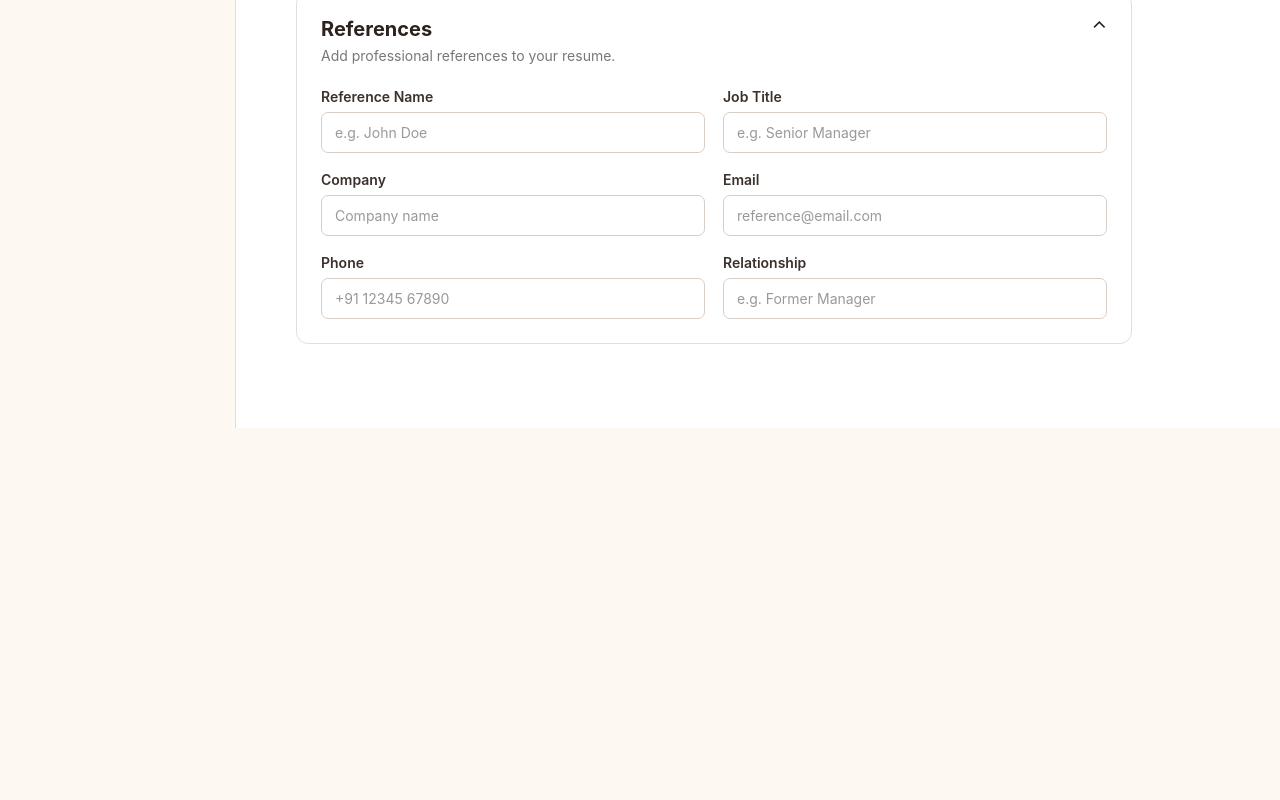
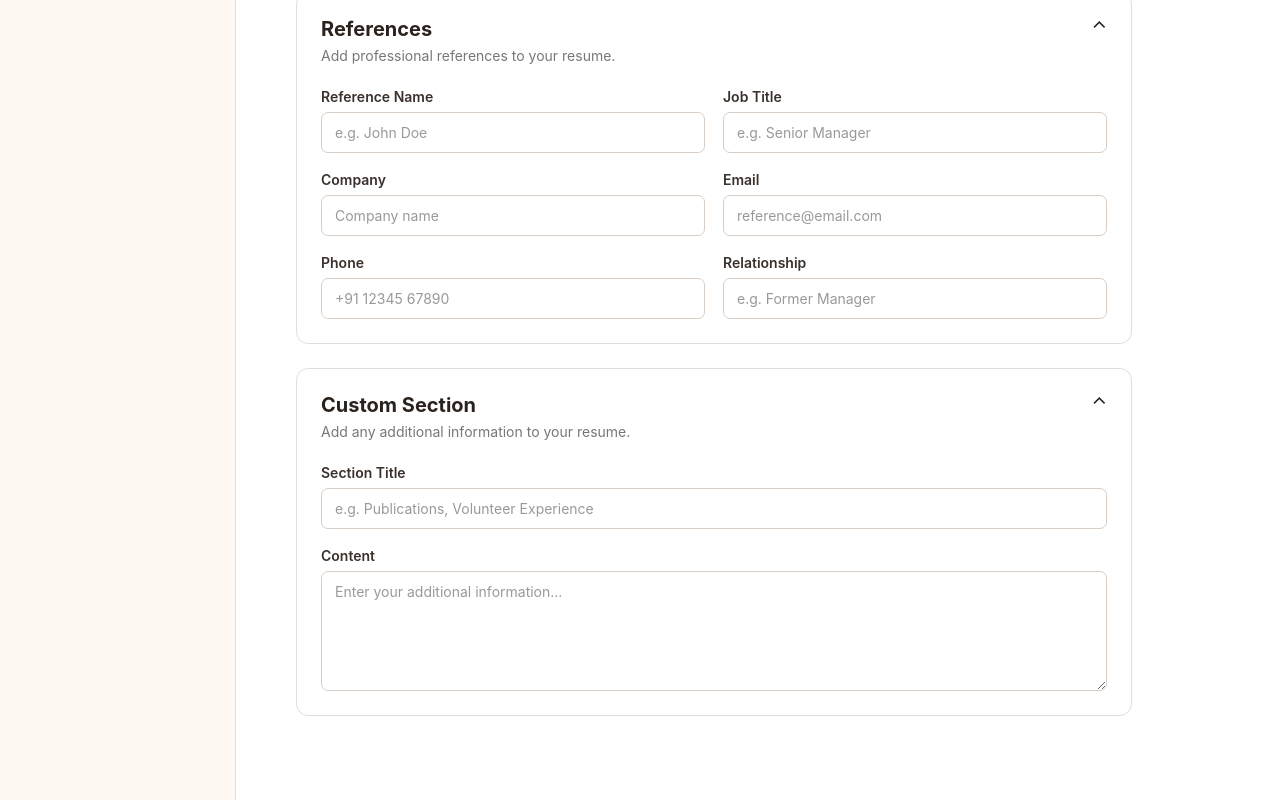
Before and after one commit to aliya-khan750/ResumeBuilder, a React (Vite) app in the folder client/: page / in a window 1280 px wide. Shown: the part 3747-4547 px from the top of the page. Before the commit the page ends 4175 px from the top, so only its background shows below. Built offline with nearby package versions, Linux system fonts and the light colour scheme.

Commit message:
Add custom section to resume editor

```diff
--- /dev/null
+++ b/client/src/components/CustomSection.jsx
@@ -0,0 +1,40 @@
+function CustomSection() {
+  return (
+    <div className="editor-section">
+
+      <div className="section-title">
+        <div>
+          <h3>Custom Section</h3>
+          <p>Add any additional information to your resume.</p>
+        </div>
+
+        <span>⌃</span>
+      </div>
+
+      <div className="form-grid">
+
+        <div className="form-group full-width">
+          <label>Section Title</label>
+
+          <input
+            type="text"
+            placeholder="e.g. Publications, Volunteer Experience"
+          />
+        </div>
+
+        <div className="form-group full-width">
+          <label>Content</label>
+
+          <textarea
+            rows="5"
+            placeholder="Enter your additional information..."
+          ></textarea>
+        </div>
+
+      </div>
+
+    </div>
+  );
+}
+
+export default CustomSection;
--- a/client/src/components/EditorPanel.jsx
+++ b/client/src/components/EditorPanel.jsx
@@ -7,6 +7,7 @@ import CertificationsSection from "./CertificationsSection";
 import AchievementsSection from "./AchievementsSection";
 import LanguagesSection from "./LanguagesSection";
 import ReferencesSection from "./ReferencesSection";
+import CustomSection from "./CustomSection";
 
 function EditorPanel() {
   return (
@@ -128,6 +129,8 @@ function EditorPanel() {
 <LanguagesSection />
 {/* References Section */}
 <ReferencesSection />
+{/* Custom Section */}
+<CustomSection />
 
     </section>
   );
```
